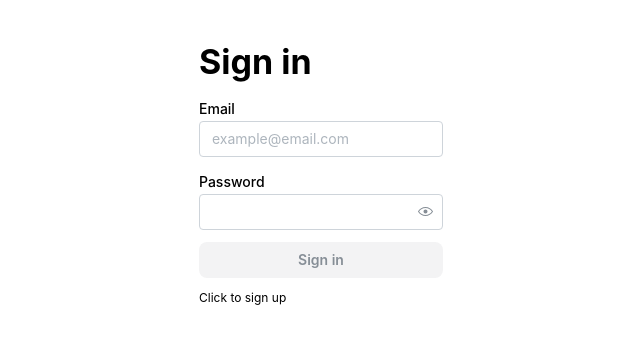
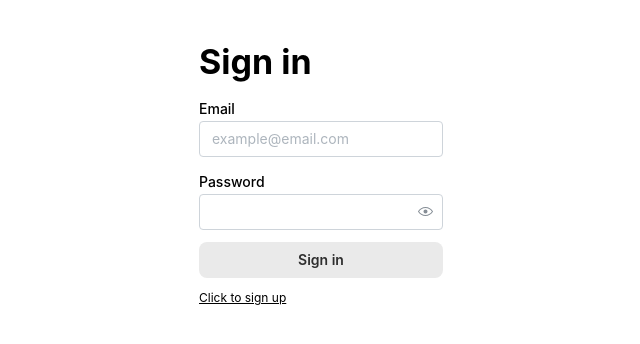
Before and after one commit to mayaaio/rollingtunetracker, a React (Create React App) app in the folder client/: page / in a window 1280 px wide. Shown: the top 344 px of the page, without its empty margins (319-959 px from the left). Built offline with nearby package versions, Linux system fonts and the light colour scheme; no server answers; what realm-web would draw is missing.

Commit message:
decorate click to sign in/up

```diff
--- a/client/src/components/auth/SignIn.tsx
+++ b/client/src/components/auth/SignIn.tsx
@@ -55,7 +55,11 @@ function SignIn({ setSignIn }) {
         />
         <PasswordInput label="Password" {...form.getInputProps("password")} />
         <Button type="submit">Sign in</Button>
-        <Text onClick={() => setSignIn(false)} size="xs">
+        <Text
+          onClick={() => setSignIn(false)}
+          size="xs"
+          style={{ textDecoration: "underline", cursor: "pointer" }}
+        >
           Click to sign up
         </Text>
       </Stack>
--- a/client/src/components/auth/Signup.tsx
+++ b/client/src/components/auth/Signup.tsx
@@ -73,7 +73,11 @@ function Signup({ setSignIn }) {
           {...form.getInputProps("confirmPassword")}
         />
         <Button type="submit">Sign up</Button>
-        <Text onClick={() => setSignIn(true)} size="xs">
+        <Text
+          onClick={() => setSignIn(true)}
+          size="xs"
+          style={{ textDecoration: "underline", cursor: "pointer" }}
+        >
           Click to sign in
         </Text>
       </Stack>
--- a/client/src/index.tsx
+++ b/client/src/index.tsx
@@ -30,7 +30,7 @@ function MantineWrapper() {
           Button: {
             defaultProps: {
               variant: "light",
-              color: "gray",
+              color: "dark",
               radius: "md",
             },
           },
```
